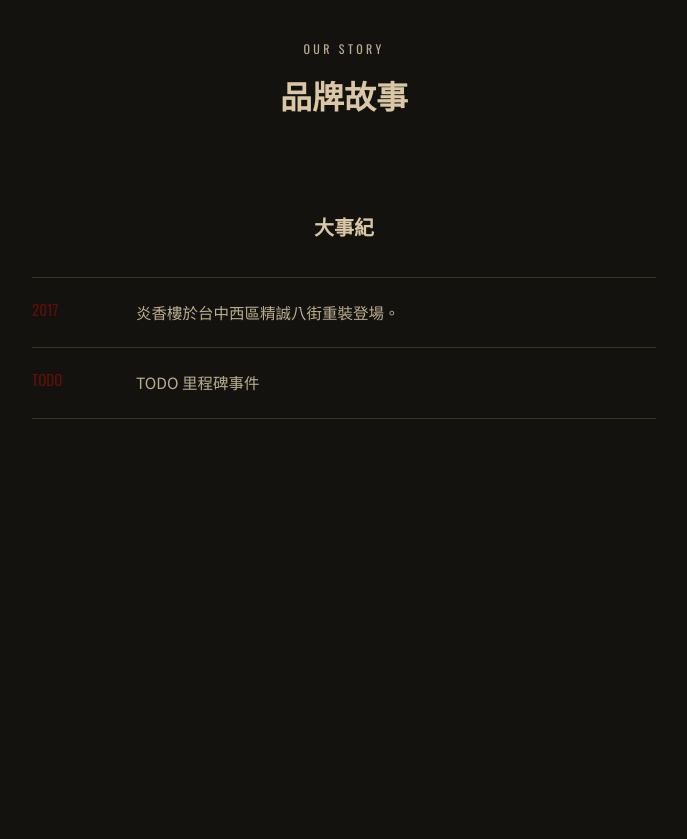
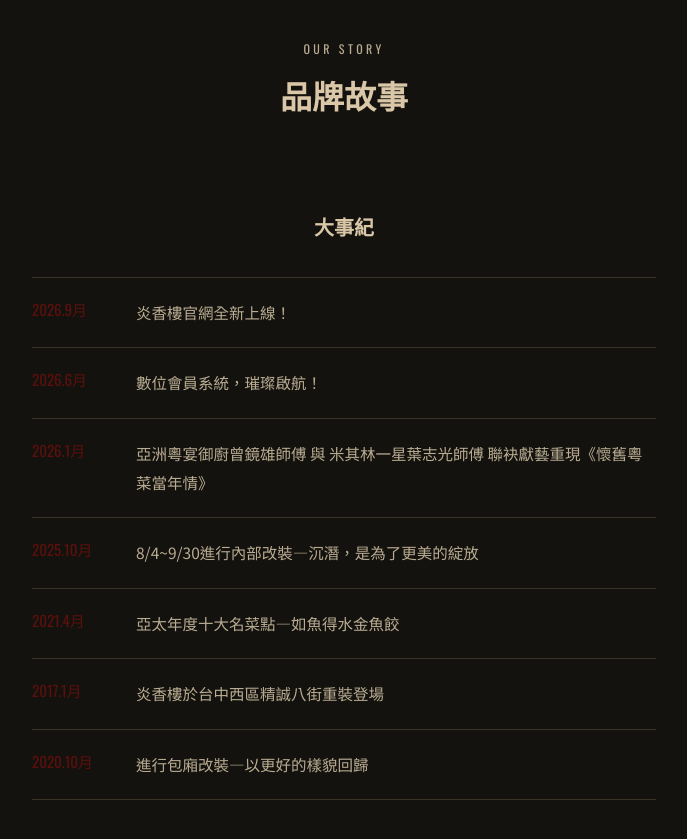
Before and after one commit to yanxianglou/yanxianglou.github.io, a Jekyll site: the page built from story.html, in a window 1280 px wide and 900 px high, scrolled down 666 px. Shown: the top 839 px of the window, without its empty margins (296-983 px from the left). Built offline with Jekyll 4.4.1, drawn with Linux system fonts in a browser that asks for light colours; before the commit the page ends 1185 px from its top, so only the background shows below that.

Commit message:
Update 品牌故事 “story”

```diff
--- a/_data/story.yml
+++ b/_data/story.yml
@@ -74,7 +74,17 @@ body: >-
 
   炎香樓｜一席好味，為相聚而生。
 milestones:
-  - year: "2017"
-    text: 炎香樓於台中西區精誠八街重裝登場。
-  - year: TODO
-    text: TODO 里程碑事件
+  - year: 2026.9月
+    text: 炎香樓官網全新上線！
+  - text: 數位會員系統，璀璨啟航！
+    year: 2026.6月
+  - year: 2026.1月
+    text: 亞洲粵宴御廚曾鏡雄師傅 與 米其林一星葉志光師傅 聯袂獻藝重現《懷舊粵菜當年情》
+  - year: 2025.10月
+    text: 8/4~9/30進行內部改裝—沉潛，是為了更美的綻放
+  - year: 2021.4月
+    text: 亞太年度十大名菜點—如魚得水金魚餃
+  - year: 2017.1月
+    text: 炎香樓於台中西區精誠八街重裝登場
+  - year: 2020.10月
+    text: 進行包廂改裝—以更好的樣貌回歸
```
